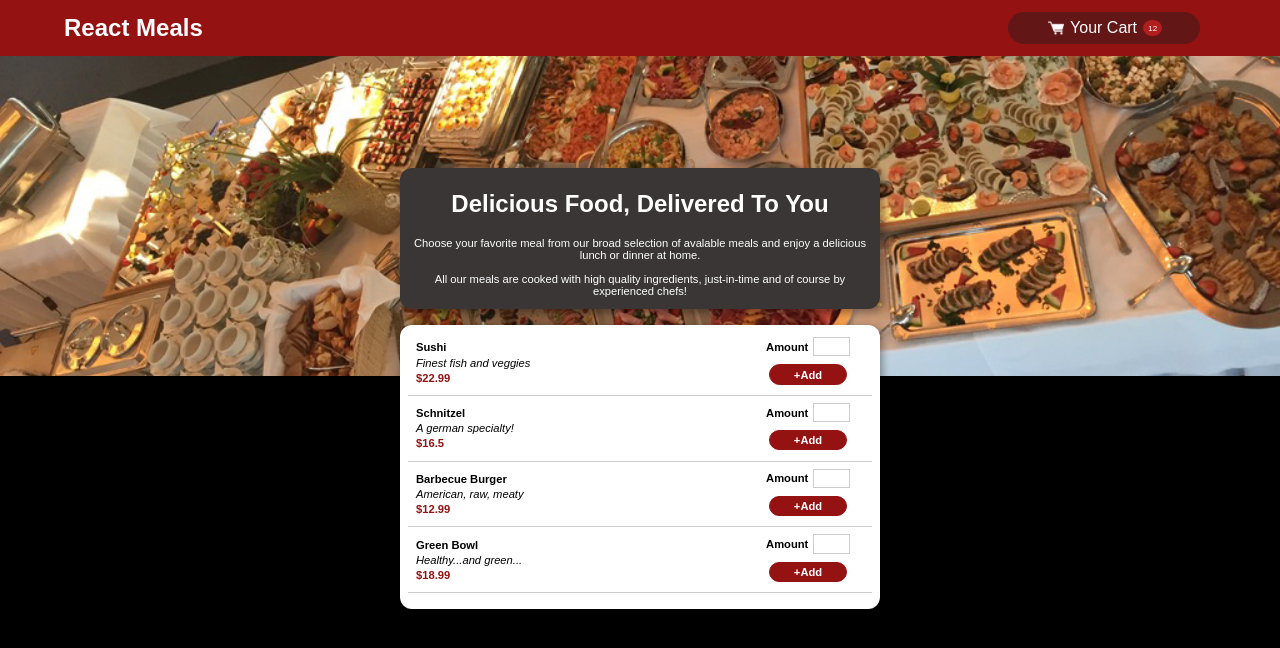
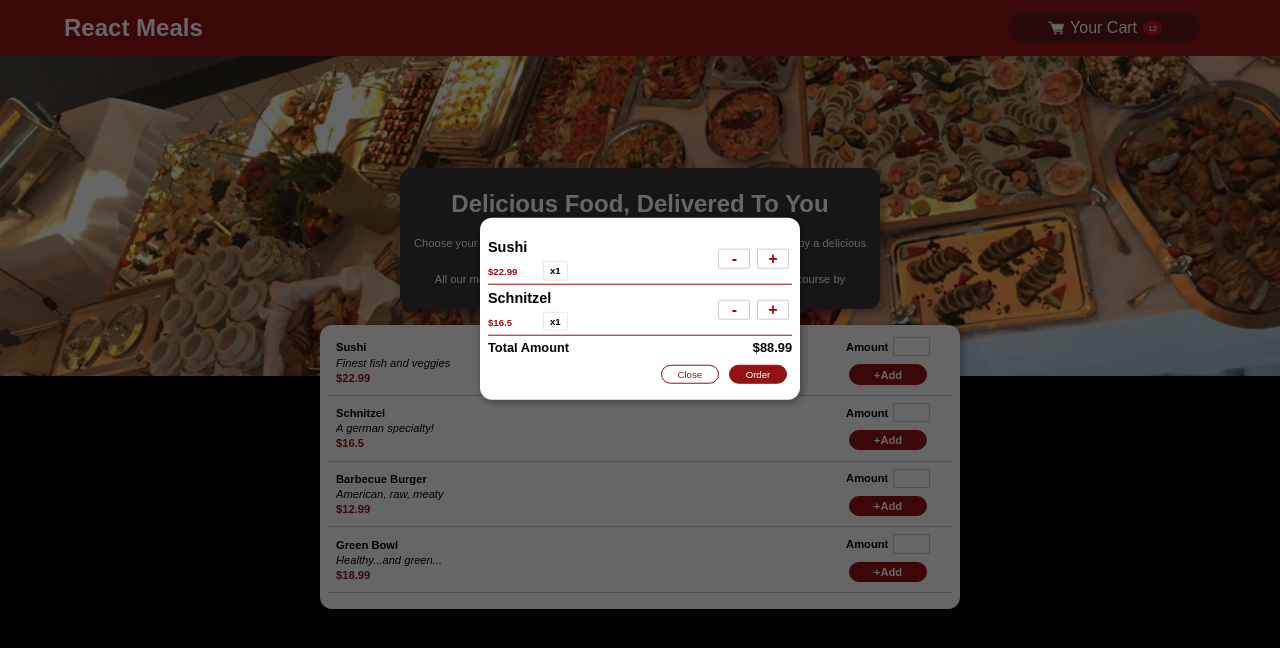
Before and after one commit to dmartin5150/react-meals1, a React (Create React App) app: page / in a window 1280 px wide. Shown: the top 648 px of the page. Built offline with nearby package versions, Linux system fonts and the light colour scheme.

Commit message:
added cart

```diff
--- a/src/App.css
+++ b/src/App.css
@@ -4,10 +4,18 @@
   background-position: center;
   background-size:cover;
   height:40vh;
-  width:100vw;
+  width:100%;
+  max-width:1280px;
   background-color: black;
   padding:1rem;
   margin: 3.5rem auto;
+}
+
+.cart-items {
+  width:6rem;
+  top:6rem;
+  margin:0 auto;
+
 }
 
 .meal-description {
@@ -20,7 +28,7 @@
 
 .menu {
   position:relative;
-  width:30rem;
+  width:40rem;
   margin:0 auto;
   top: 7rem;
 }
--- a/src/App.js
+++ b/src/App.js
@@ -1,20 +1,28 @@
-import './App.css';
-import MealsDescription from './components/MealsDescripton/MealsDescription';
-import MainHeader from './components/MainHeader/MainHeader';
-import Menu from './components/Menu/Menu';
-import getMeals from './dummyMeals.js/dummymeals';
+import "./App.css";
+import MealsDescription from "./components/MealsDescripton/MealsDescription";
+import MainHeader from "./components/MainHeader/MainHeader";
+import Menu from "./components/Menu/Menu";
+import getMeals from "./dummyMeals.js/dummymeals";
+import Backdrop from "./components/UI/Backdrop/Backdrop";
+import CartItems from "./components/CartItems/CartItems";
 
 function App() {
+  const meals = getMeals();
 
-  const meals = getMeals();
+  const items = [{id:1, name:'Sushi', price:22.99, count:1},
+                  {id:2, name:'Schnitzel',price:16.5,count:1}]
 
   return (
     <section className="App">
+      <Backdrop />
+      <div className="cartItems">
+        <CartItems items={items} total={88.99}/>
+      </div>
       <MainHeader />
       <div className="meal-description">
         <MealsDescription />
       </div>
-      <div className = "menu">
+      <div className="menu">
         <Menu meals={meals}></Menu>
       </div>
     </section>
--- /dev/null
+++ b/src/components/CartItems/CartItem.js
@@ -0,0 +1,23 @@
+import React from 'react';
+import classes from './CartItem.module.css';
+
+const CartItem = (props) => {
+
+  return (
+    <li className={classes["cart-item"]}>
+    <div className={classes["cart-item__description"]}>
+      <p className={classes["cart-item__name"]}>{props.item.name}</p>
+      <div className={classes["cart-item__cost"]}>
+        <p className={classes["cart-item__price"]}>${props.item.price}</p>
+        <p className={classes["cart-item__count"]}>x{props.item.count}</p>
+      </div>
+    </div>
+    <div className={classes["cart-item__actions"]}>
+      <p>-</p>
+      <p>+</p>
+    </div>
+  </li>
+    )
+
+}
+export default CartItem;
--- /dev/null
+++ b/src/components/CartItems/CartItem.module.css
@@ -0,0 +1,70 @@
+
+.cart-item {
+  display:flex;
+  justify-content:space-between;
+  align-items:center;
+  border-bottom: 1px solid rgb(148, 18, 18);
+}
+
+
+.cart-item__description {
+  width:4rem;
+}
+
+.cart-item__name {
+  font-size:.9rem;
+  font-weight: 700;
+  text-align:left;
+  margin:0.3rem 0;
+}
+
+.cart-item__cost {
+  font-size:0.6rem;
+  display:flex;
+  justify-content:space-between;
+  align-items:center;
+  width:5rem;
+  padding:0.1rem 0;
+}
+
+
+
+.cart-item__price {
+  margin:0;
+  color:rgb(148, 18, 18);
+  font-weight:bold;
+}
+
+.cart-item__count {
+  margin:0;
+  font-weight:bold;
+  border:1px solid rgb(235, 230, 230);
+  padding:0.2rem 0.4rem;
+  border-radius:2px;
+  margin-bottom:0.1rem;
+}
+
+
+.cart-item__actions{
+  display:flex;
+  justify-content: space-between;
+  align-items:center;
+  font-size:1rem;
+}
+
+.cart-item__actions p {
+  text-align:center;
+  border:1px solid #ccc;
+  width:2rem;
+  margin:0 0.2rem;
+  border-radius:2px;
+  color:rgb(148, 18, 18);
+  font-weight:bold;
+}
+
+.cart-item__actions p:hover,
+.cart-item__actions p:active {
+  background-color: rgb(148, 18, 18);
+  border-color:rgb(148, 18, 18);
+  color:white;
+}
--- /dev/null
+++ b/src/components/CartItems/CartItems.js
@@ -0,0 +1,31 @@
+import React from "react";
+import classes from "./CartItems.module.css";
+import Card from "../UI/Card/Card";
+import CartItem from "./CartItem";
+
+const CartItems = (props) => {
+  console.log("items: ", props.items);
+  return (
+    <Card className={classes["cart-items"]}>
+      <ul>
+        {props.items.map((item) => {
+          return <CartItem item={item} key={item.id} />;
+        })}
+      </ul>
+      <div className={classes["cart-items__total"]}>
+        <p>Total Amount</p>
+        <p>${props.total}</p>
+      </div>
+      <div className={classes['cart-items__actions']}>
+        <button type="button" className={classes["cart-items__close"]}>
+          Close
+        </button>
+        <button type="button" className={classes["cart-items__order"]}>
+          Order
+        </button>
+      </div>
+    </Card>
+  );
+};
+
+export default CartItems;
--- /dev/null
+++ b/src/components/CartItems/CartItems.module.css
@@ -0,0 +1,65 @@
+.cart-items {
+  position:fixed;
+  z-index:90;
+  padding:1rem 0.5rem;
+  width:20rem;
+  text-align:center;
+  top: 50%;
+  left: 50%;
+  transform: translate(-50%, -100%);
+  /* padding: 3rem; */
+}
+
+.cart-items ul {
+  list-style:none;
+  padding:0;
+  margin:0;
+}
+
+.cart-items__total {
+  display:flex;
+  font-size:0.8rem;
+  font-weight:800;
+  justify-content:space-between;
+  align-items:center;
+}
+.cart-items__total p {
+  margin:0.3rem 0;
+}
+
+.cart-items__actions {
+  display:flex;
+  justify-content:right;
+  align-items:center;
+}
+
+.cart-items__actions button {
+  padding:0.2rem 1rem;
+  font-size:0.6rem;
+  margin:0.3rem;
+  margin-bottom:0rem;
+  border-radius:30px;
+  font-family:inherit;
+}
+
+.cart-items__close {
+
+  background-color:white;
+  border:1px solid rgb(148, 18, 18);
+  color:rgb(148, 18, 18);
+}
+
+.cart-items__order {
+  background-color: rgb(148, 18, 18);
+  border:1px solid rgb(148, 18, 18);
+  color:white;
+}
+
+.cart-items__close:hover,
+.cart-items__close:active,
+.cart-items__order:hover,
+.cart-items__order:active {
+  border:1px solid rgb(92, 19, 19);
+  color:white;
+  background-color:rgb(92, 19, 19);
+}
--- a/src/components/Menu/Menu.js
+++ b/src/components/Menu/Menu.js
@@ -4,7 +4,6 @@ import Card from "../UI/Card/Card";
 import MenuItem from "./MenuItem";
 
 const Menu = (props) => {
-  console.log("meal = ", props.meals);
   return (
     <Card className={classes["menu-items"]}>
       <ul>
--- a/src/components/Menu/Menu.module.css
+++ b/src/components/Menu/Menu.module.css
@@ -3,4 +3,5 @@
   margin:0;
   list-style:none;
   font-size:0.7rem;
+  /* width:40rem; */
 }
--- /dev/null
+++ b/src/components/UI/Backdrop/Backdrop.js
@@ -0,0 +1,10 @@
+import React from 'react';
+import classes from './Backdrop.module.css';
+
+const Backdrop = () => {
+
+  return (
+    <div className={classes.backdrop}></div>)
+
+}
+export default Backdrop;
--- /dev/null
+++ b/src/components/UI/Backdrop/Backdrop.module.css
@@ -0,0 +1,9 @@
+.backdrop {
+  position: fixed;
+  top:0;
+  left:0;
+  height:100vh;
+  width:100vw;
+  background-color:rgba(0,0,0,0.6);
+  z-index:70;
+}
--- a/src/index.css
+++ b/src/index.css
@@ -2,8 +2,8 @@
   box-sizing: border-box;
 }
 
+
 body {
-
   margin: 0;
   padding:0;
   font-family: sans-serif;
```
